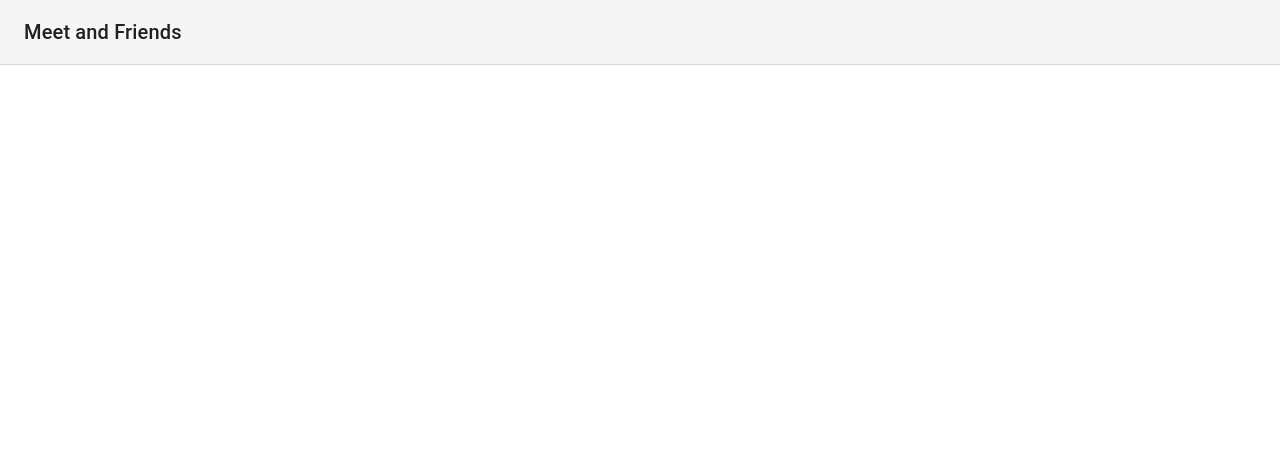
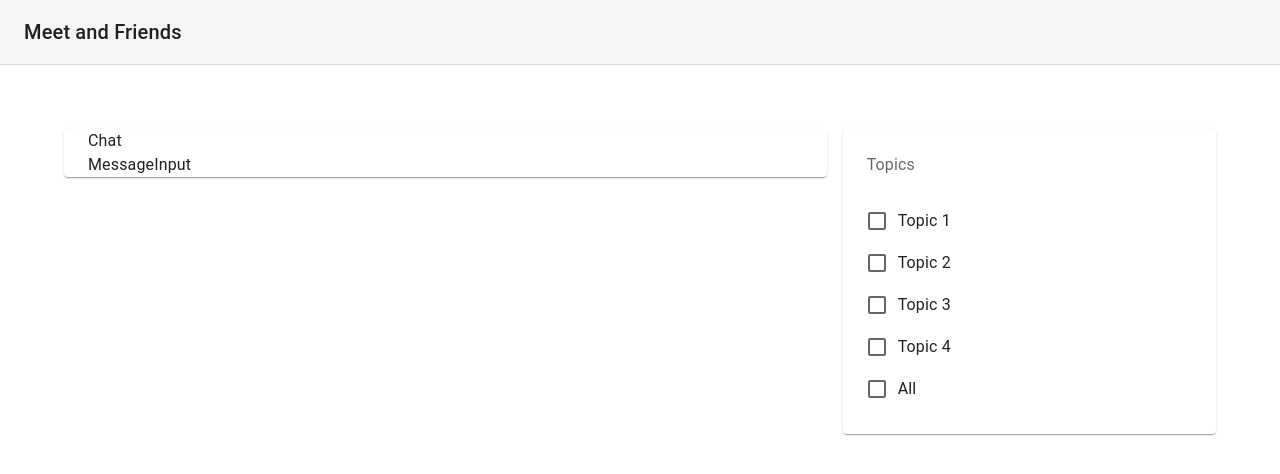
Before and after one commit to adityavj2010/ir_project_4, a React (Create React App) app in the folder frontend/: page / in a window 1280 px wide. Shown: the top 474 px of the page. Built offline with nearby package versions, Linux system fonts and the light colour scheme.

Commit message:
Finished topics

```diff
--- a/frontend/src/App.js
+++ b/frontend/src/App.js
@@ -1,11 +1,41 @@
-import './App.css';
+import "./App.css";
 import * as React from "react";
 
-import {Header} from './layouts/header'
+import { Header } from "./layouts/header";
 import CssBaseline from "@mui/material/CssBaseline";
 import GlobalStyles from "@mui/material/GlobalStyles";
 import Container from "@mui/material/Container";
+import Chat from "./components/chat/Chat";
+import MessageInput from "./components/message-input/MessageInput";
+import Grid from "@mui/material/Grid";
+import Box from "@mui/material/Box";
+import Topics from "./components/topics/Topics";
+import { Paper } from "@mui/material";
 
+function AppContent() {
+  return (
+    <Container
+      direction="col"
+      // disableGutters
+      component="main"
+      sx={{ pt: 8, pb: 6 }}
+    >
+      <Grid container spacing={2}>
+        <Grid item xs={8}>
+          <Paper>
+            <Chat />
+            <MessageInput />
+          </Paper>
+        </Grid>
+        <Grid item xs={4}>
+          <Paper>
+            <Topics />
+          </Paper>
+        </Grid>
+      </Grid>
+    </Container>
+  );
+}
 
 function App() {
   return (
@@ -14,15 +44,10 @@ function App() {
         styles={{ ul: { margin: 0, padding: 0, listStyle: "none" } }}
       />
       <CssBaseline />
-      <Header/>
-      <Container
-        disableGutters
-        maxWidth="sm"
-        component="main"
-        sx={{ pt: 8, pb: 6 }}
-      >
-
-      </Container>
+      <Header />
+      <Box sx={{ flexGrow: 1 }}>
+        <AppContent />
+      </Box>
     </React.Fragment>
   );
 }
--- /dev/null
+++ b/frontend/src/components/chat/Chat.js
@@ -0,0 +1,9 @@
+import "./Chat.css";
+import * as React from "react";
+import Container from "@mui/material/Container";
+
+function Chat() {
+  return <Container>Chat</Container>;
+}
+
+export default Chat;
--- /dev/null
+++ b/frontend/src/components/message-input/MessageInput.js
@@ -0,0 +1,12 @@
+import './MessageInput.css';
+import * as React from "react";
+import Container from "@mui/material/Container";
+function MessageInput() {
+    return (
+      <Container>
+        MessageInput
+      </Container>
+    );
+  }
+
+  export default MessageInput;
--- /dev/null
+++ b/frontend/src/components/topics/Topics.jsx
@@ -0,0 +1,67 @@
+import "./Topics.css";
+import * as React from "react";
+import Container from "@mui/material/Container";
+import FormLabel from "@mui/material/FormLabel";
+import FormControl from "@mui/material/FormControl";
+import FormGroup from "@mui/material/FormGroup";
+import FormControlLabel from "@mui/material/FormControlLabel";
+import FormHelperText from "@mui/material/FormHelperText";
+import Checkbox from "@mui/material/Checkbox";
+
+const topics = [
+  {
+    text: "Topic 1",
+    value: 0,
+  },
+  {
+    text: "Topic 2",
+    value: 1,
+  },
+  {
+    text: "Topic 3",
+    value: 2,
+  },
+  {
+    text: "Topic 4",
+    value: 3,
+  },
+  { text: "All", value: 5 },
+];
+
+function ControlLabel(props) {
+  return (
+    <FormControlLabel
+      control={
+        <Checkbox checked={props.checked} onChange={props.handleChange} name={props.text} />
+      }
+      label={props.text}
+    />
+  );
+}
+
+function Topics() {
+
+    const handleChange = (value) => ()=>{
+        if(value == 5)
+        {
+            //Select all
+        }
+        else {
+            //Do shit
+        }
+
+    }
+
+  return (
+    <FormControl sx={{ m: 3 }} component="fieldset" variant="standard">
+      <FormLabel component="legend">Topics</FormLabel>
+      <br/>
+      <FormGroup>
+        {topics.map(data=><ControlLabel {...data} handleChange={handleChange(data.value)} />)}
+      </FormGroup>
+
+    </FormControl>
+  );
+}
+
+export default Topics;
```
Also changed, not shown: frontend/src/components/chat/Chat.css (added), frontend/src/components/message-input/MessageInput.css (added), frontend/src/components/topics/Topics.css (added), 1 other file (tests, documents, lock files or other folders).
